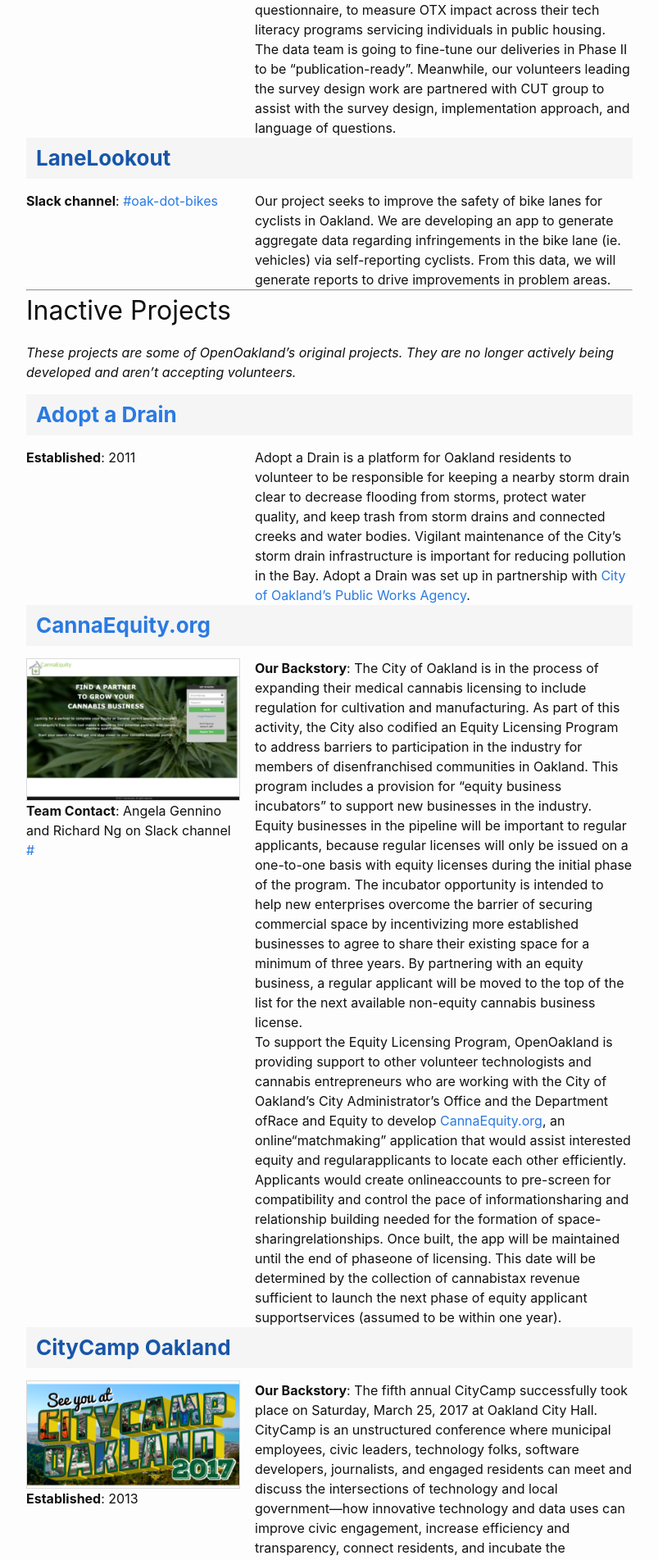
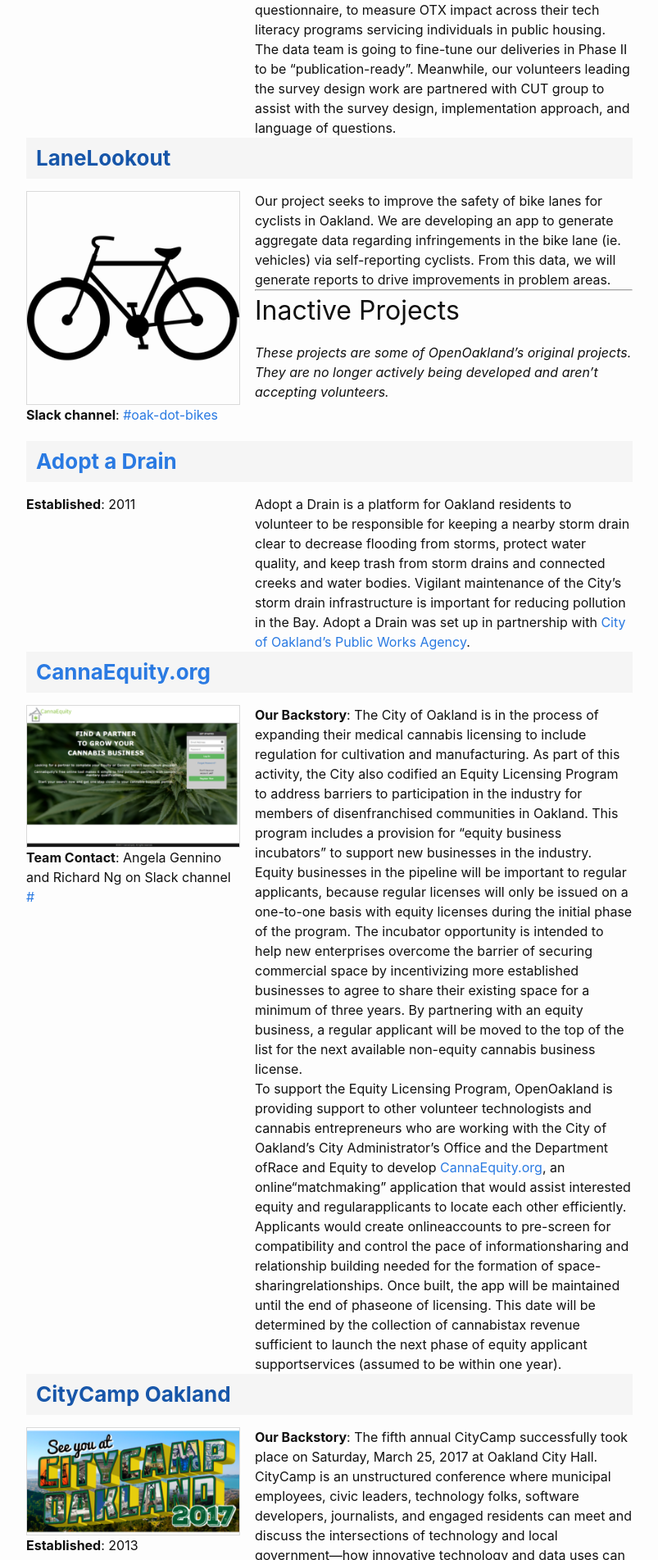
Before and after one commit to openoakland/openoakland.org, a Jekyll site: the page built from src/projects.md, in a window 1280 px wide. Shown: the part 2666-4569 px from the top of the page at 82% size, without its empty margins (238-1041 px from the left). Built offline with Jekyll 4.4.1, drawn with Linux system fonts in a browser that asks for light colours.

Commit message:
add lane lookout bike icon as project img

```diff
--- a/src/_data/active_projects.yml
+++ b/src/_data/active_projects.yml
@@ -64,7 +64,7 @@
   description: "Phase III (Delivery pending, ~End of Mar 2019): This is mainly focused on developing a survey design, and related questionnaire, to measure OTX impact across their tech literacy programs servicing individuals in public housing. The data team is going to fine-tune our deliveries in Phase II to be \"publication-ready\". Meanwhile, our volunteers leading the survey design work are partnered with CUT group to assist with the survey design, implementation approach, and language of questions."
 -
   name: LaneLookout
-  image:
+  image: lane-lookout_300x300.png
   link:
   leader:
   slack_id:
```
Also changed, not shown: src/assets/images/projects/lane-lookout_300x300.png (added).
